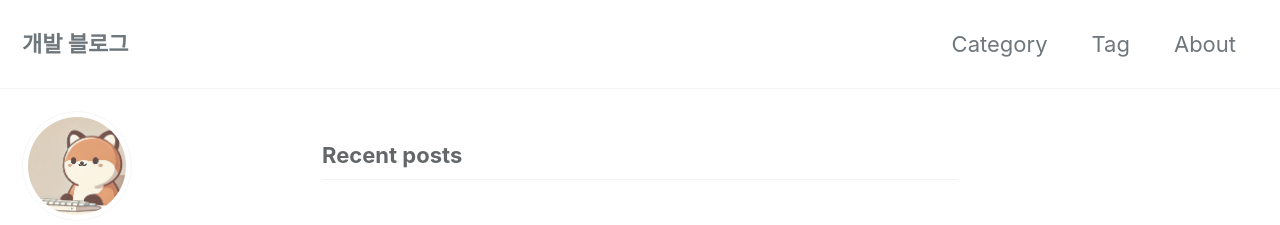
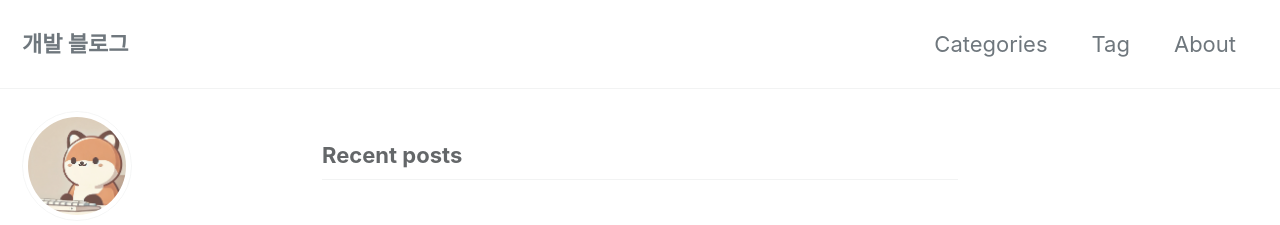
Before and after one commit to Nari-Lee/nari-lee.github.io, a Jekyll site: the page built from index.html, in a window 1280 px wide. Shown: the top 225 px of the page. Built offline with Jekyll 4.4.1, drawn with Linux system fonts in a browser that asks for light colours; cached includes are drawn as plain includes; the list of posts is cut into pages by our own code.

Commit message:
카테고리 추가

```diff
--- a/_data/navigation.yml
+++ b/_data/navigation.yml
@@ -1,7 +1,7 @@
 # main links
 main:
-  - title: "Category"
-  #  url: https://mmistakes.github.io/minimal-mistakes/docs/quick-start-guide/
+  - title: "Categories"
+    url: /categories/
   - title: "Tag"
    # url: /about/
   - title: "About"
```
Also changed, not shown: _pages/category-archive.md (added, +6 -0 lines).
